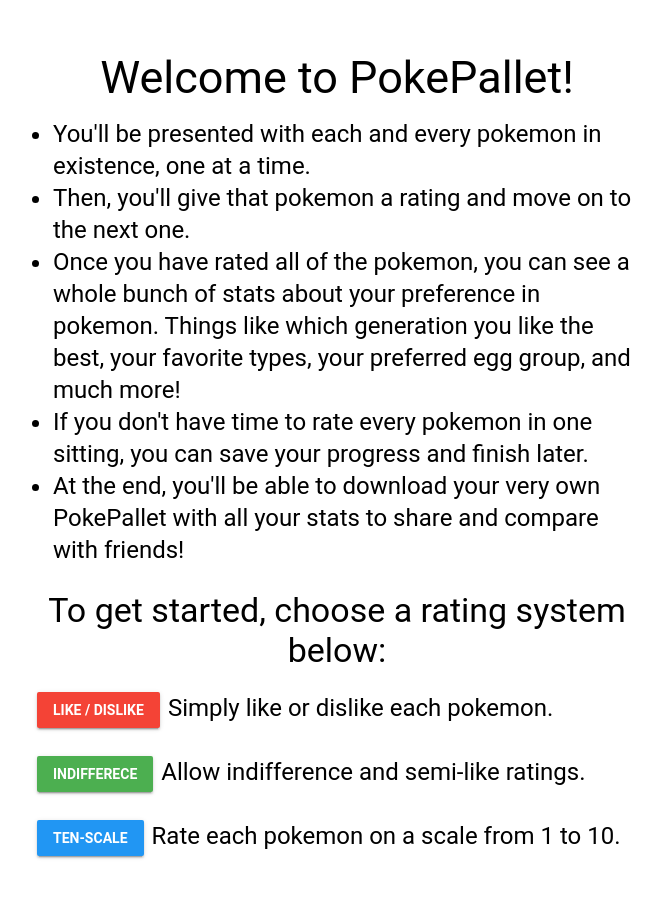
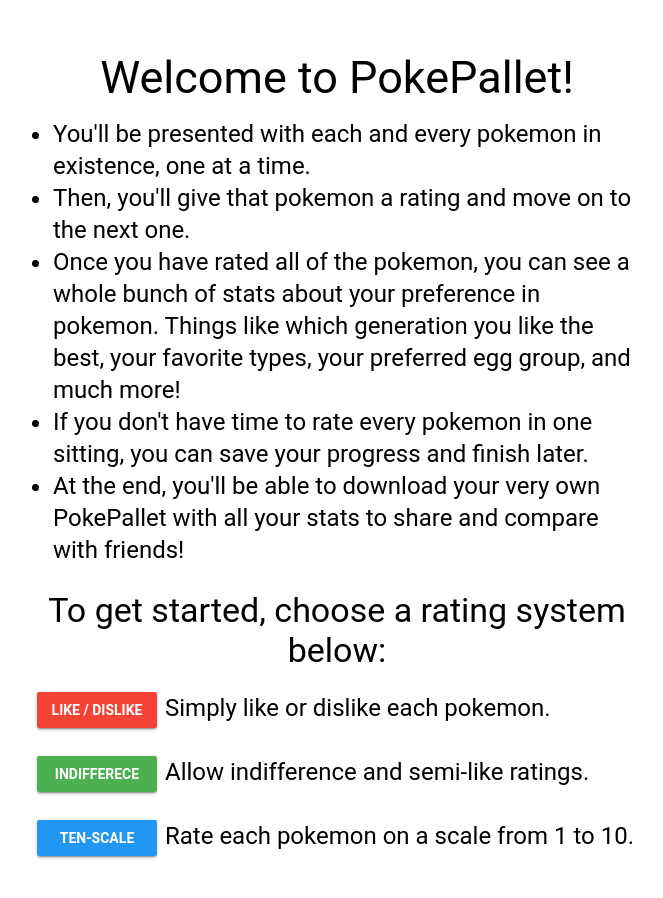
Before and after one commit to tangynacho/PokePallet, a Vue app: page / in a window 1280 px wide. Shown: the top 898 px of the page, without its empty margins (303-966 px from the left). Built offline with nearby package versions, Linux system fonts and the light colour scheme.

Commit message:
Made mode buttons equal width

```diff
--- a/src/components/Home.vue
+++ b/src/components/Home.vue
@@ -12,13 +12,25 @@
         </ul>
         <p class="display-1 mt-4">To get started, choose a rating system below:</p>
         <p class="headline text-xs-left">
-          <v-btn color="red" class="white--text font-weight-bold" :to="'/newpage'">LIKE / DISLIKE</v-btn>Simply like or dislike each pokemon.
+          <v-btn
+            color="red"
+            class="white--text font-weight-bold mode-btn"
+            :to="'/newpage'"
+          >LIKE / DISLIKE</v-btn>Simply like or dislike each pokemon.
         </p>
         <p class="headline text-xs-left">
-          <v-btn color="green" class="white--text font-weight-bold" :to="'/newpage'">INDIFFERECE</v-btn>Allow indifference and semi-like ratings.
+          <v-btn
+            color="green"
+            class="white--text font-weight-bold mode-btn"
+            :to="'/newpage'"
+          >INDIFFERECE</v-btn>Allow indifference and semi-like ratings.
         </p>
         <p class="headline text-xs-left">
-          <v-btn color="blue" class="white--text font-weight-bold" :to="'/newpage'">TEN-SCALE</v-btn>Rate each pokemon on a scale from 1 to 10.
+          <v-btn
+            color="blue"
+            class="white--text font-weight-bold mode-btn"
+            :to="'/newpage'"
+          >TEN-SCALE</v-btn>Rate each pokemon on a scale from 1 to 10.
         </p>
       </v-flex>
     </v-layout>
@@ -32,4 +44,7 @@
 </script>
 
 <style scoped>
+.mode-btn {
+  width: 120px;
+}
 </style>
```
